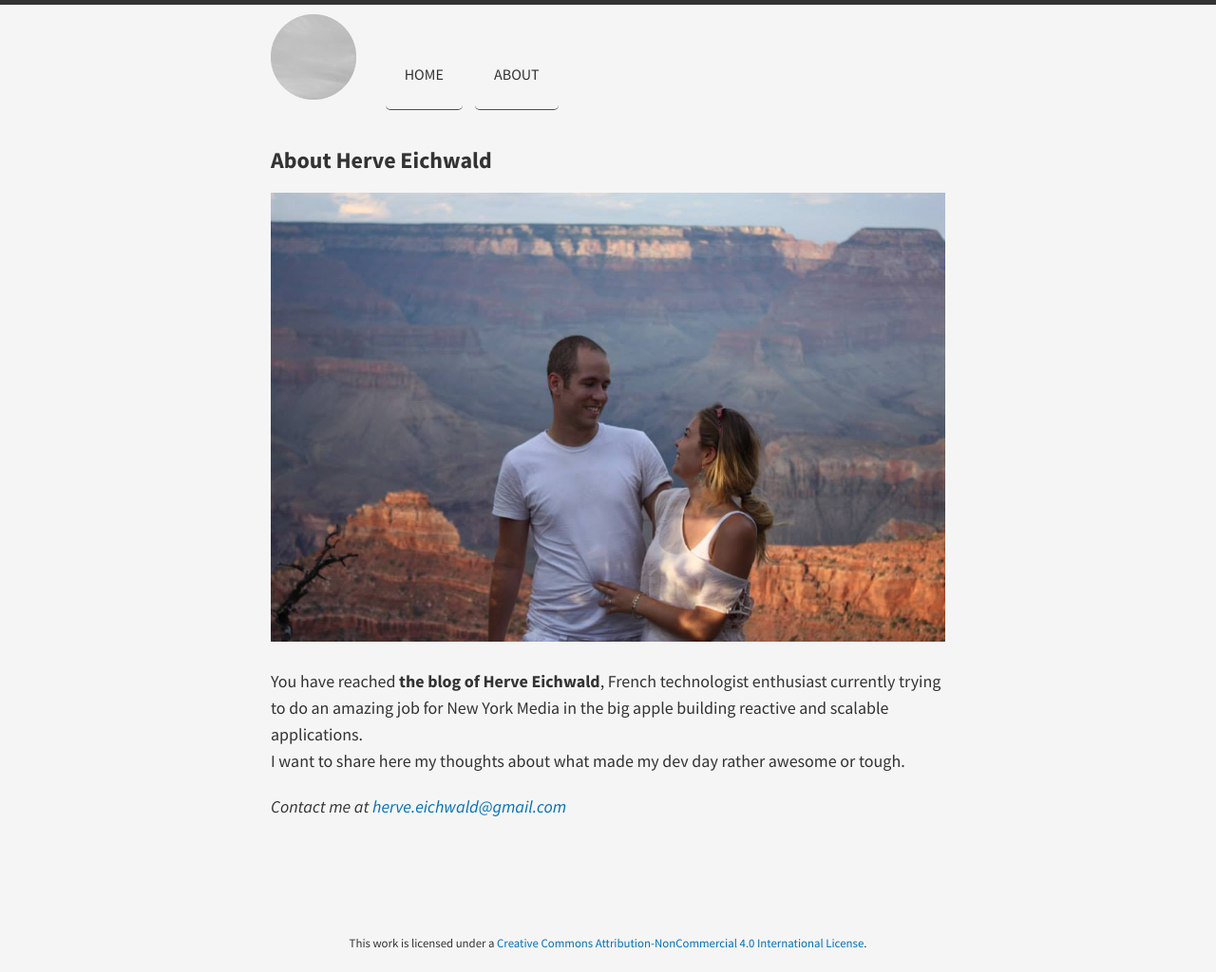
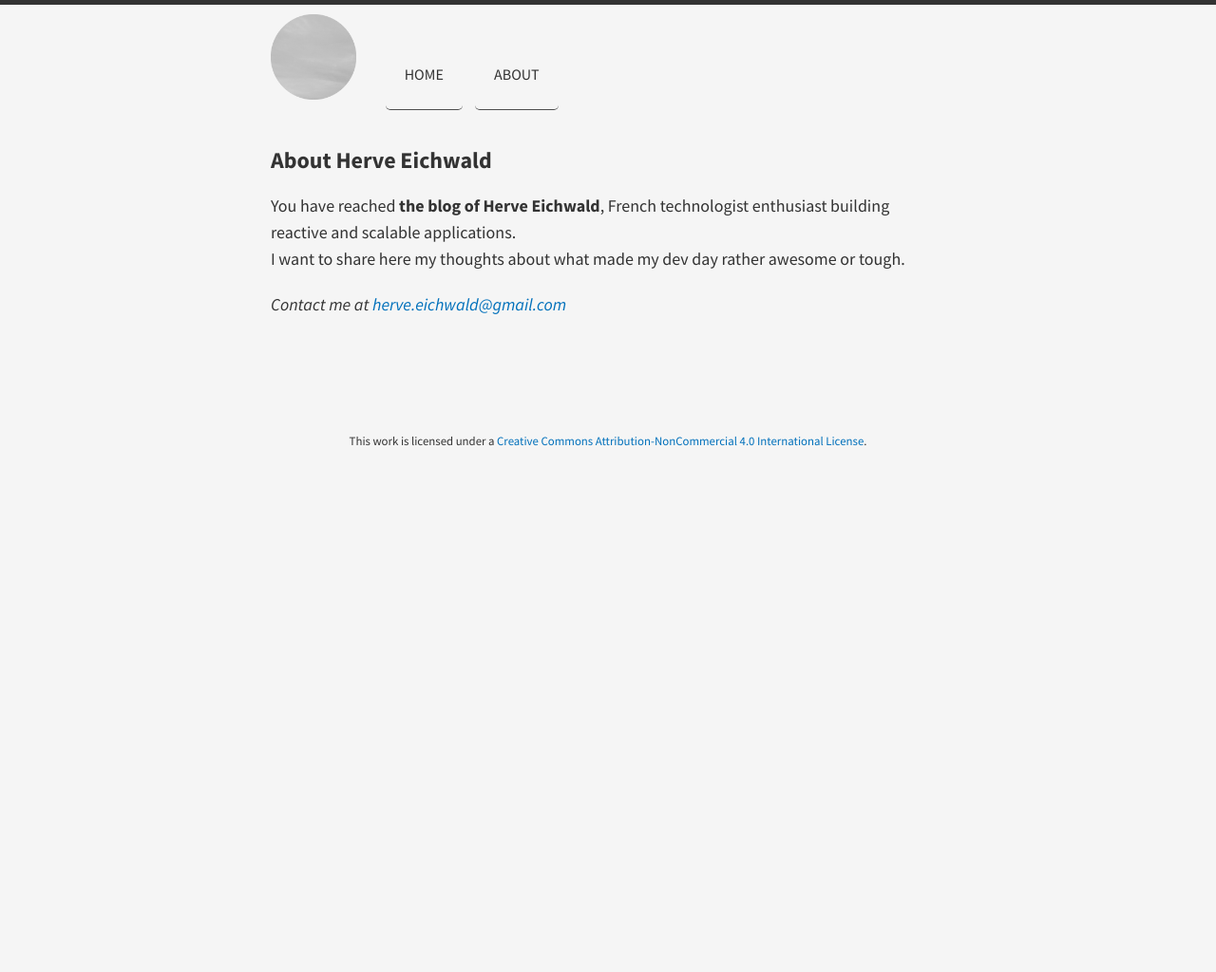
Before and after one commit to heichwald/heichwald.github.io, a Jekyll site: the page built from about/index.md, in a window 1280 px wide. Shown: the whole page at 95% size. Built offline with Jekyll 4.4.1, drawn with Linux system fonts in a browser that asks for light colours; nearby versions of some CDN libraries; after the commit the page ends 900 px from its top, so only the background shows below that.

Commit message:
Update index.md

```diff
--- a/about/index.md
+++ b/about/index.md
@@ -2,8 +2,7 @@
 layout: page
 title: About Herve Eichwald
 ---
-![myprofile](/public/images/grandcanyon.jpg)
-You have reached **the blog of Herve Eichwald**, French technologist enthusiast currently trying to do an amazing job for New York Media in the big apple building reactive and scalable applications.
+You have reached **the blog of Herve Eichwald**, French technologist enthusiast building reactive and scalable applications.
 I want to share here my thoughts about what made my dev day rather awesome or tough.
 
 *Contact me at <herve.eichwald@gmail.com>*
```
